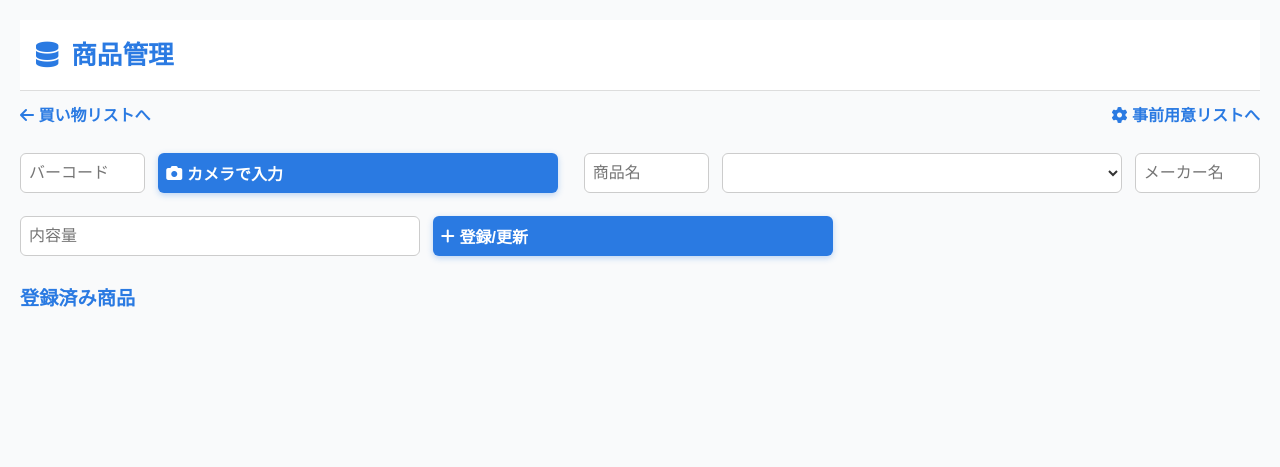
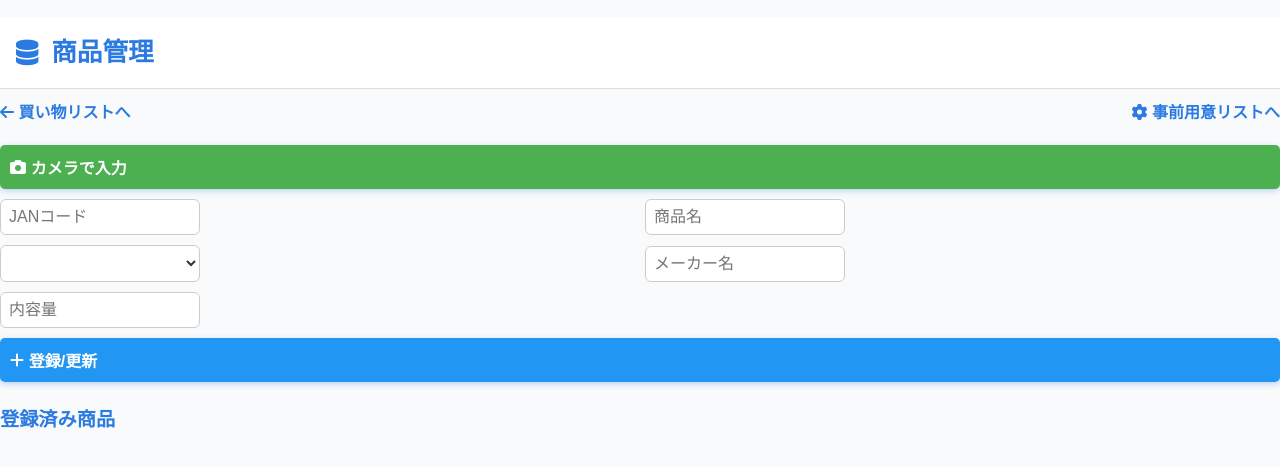
Before and after one commit to rikuto-seo/shopping-app, a Flask app: page /admin in a window 1280 px wide. Shown: the top 467 px of the page. Run offline with Flask 3, Linux system fonts and the light colour scheme; lists and menus that the app fills with data are empty; some libraries are stand-ins or nearby versions.

Commit message:
Initial commit

```diff
--- a/static/style.css
+++ b/static/style.css
@@ -344,6 +344,40 @@ ul {
   background-color: #1f5a7f;
 }
 
+#form {
+    display: grid;
+    grid-template-columns: 1fr 1fr;
+    gap: 10px;
+    align-items: center;
+    margin-bottom: 20px;
+}
+
+#form button {
+    grid-column: span 2;
+    padding: 10px;
+    font-size: 1rem;
+    cursor: pointer;
+    border-radius: 5px;
+    border: none;
+}
+
+#start-scan {
+    background-color: #4CAF50;
+    color: white;
+}
+
+#add-btn {
+    background-color: #2196F3;
+    color: white;
+}
+
+#form input, #form select {
+    padding: 8px;
+    font-size: 1rem;
+    width: 100%;
+    box-sizing: border-box;
+}
+
 /* --- レスポンシブ --- */
 @media screen and (max-width: 480px) {
   h1 {
--- a/templates/admin.html
+++ b/templates/admin.html
@@ -7,51 +7,7 @@
     <title>商品管理</title>
     <link rel="stylesheet" href="{{ url_for('static', filename='style.css') }}" />
     <link rel="stylesheet" href="https://cdnjs.cloudflare.com/ajax/libs/font-awesome/6.4.0/css/all.min.css" />
-  <style>
-    body {
-      font-family: Arial, sans-serif;
-      margin: 20px;
-    }
 
-    #form input,
-    #form select,
-    #form button {
-      margin: 5px 0;
-      padding: 8px;
-      width: 100%;
-      max-width: 400px;
-      box-sizing: border-box;
-    }
-
-    #form button {
-      cursor: pointer;
-    }
-
-    #product-list li {
-      padding: 8px;
-      border-bottom: 1px solid #ccc;
-      display: flex;
-      justify-content: space-between;
-      align-items: center;
-    }
-
-    #product-list li button {
-      margin-left: 5px;
-    }
-
-    #camera-preview {
-      width: 100%;
-      max-width: 400px;
-      margin: 1rem 0;
-    }
-
-    video {
-      width: 100%;
-      max-width: 400px;
-      border: 1px solid #ccc;
-      border-radius: 8px;
-    }
-  </style>
     <script type="module">
         import { initializeApp } from "https://www.gstatic.com/firebasejs/10.4.0/firebase-app.js";
         import { getFirestore, collection, doc, getDoc, setDoc, deleteDoc, onSnapshot }
@@ -214,17 +170,49 @@
 
             const backCam = devices.find(d => d.label.toLowerCase().includes("back")) || devices[0];
 
+            // 読み取り枠を小さく指定する
+            const hints = new Map();
+            hints.set(BarcodeFormat.EAN_13, true); // JANコード専用
+
+            const scanArea = {
+                x: 0.25, // 横方向25%から75%まで
+                y: 0.4,  // 縦方向40%から60%まで
+                width: 0.5,
+                height: 0.2
+            };
+
             codeReader.decodeFromVideoDevice(backCam.deviceId, previewElem, (result, err) => {
                 if (result) {
                     console.log("Scanned:", result.getText());
                     barcodeInput.value = result.getText();
                     barcodeInput.dispatchEvent(new Event("change"));
+
+                    if (navigator.vibrate) {
+                        navigator.vibrate(200);
+                    }
+
                     codeReader.reset(); // ストップ
                 }
             }, {
-        formats: [BarcodeFormat.EAN_13] // ✅ JANコード専用
+                formats: [BarcodeFormat.EAN_13],
+                // ZXing では decodeFromVideoDevice のオプションでスキャン範囲指定
+                // scanRegion を使う場合はブラウザ側で計算して video に overlay する形にする
+                // ここでは簡単に video CSS で枠を示す方法もおすすめ
             });
+
+            // 視覚的に枠を表示する
+            const overlay = document.createElement("div");
+            overlay.style.position = "absolute";
+            overlay.style.border = "2px solid red";
+            overlay.style.left = `${scanArea.x * 100}%`;
+            overlay.style.top = `${scanArea.y * 100}%`;
+            overlay.style.width = `${scanArea.width * 100}%`;
+            overlay.style.height = `${scanArea.height * 100}%`;
+            overlay.style.pointerEvents = "none";
+            cameraPreview.style.position = "relative";
+            cameraPreview.appendChild(overlay);
         });
+
     </script>
 </head>
 
@@ -236,12 +224,11 @@
     </div>
 
     <div id="form">
-    <input type="text" id="barcode" placeholder="バーコード" />
-    <button id="start-scan"><i class="fa-solid fa-camera"></i> カメラで入力</button><br>
+        <button id="start-scan"><i class="fa-solid fa-camera"></i> カメラで入力</button>
+        <input type="text" id="barcode" placeholder="JANコード" />
         <input type="text" id="name" placeholder="商品名" />
         <select id="category"></select>
         <input list="makers" id="maker" placeholder="メーカー名" />
-    <datalist id="makers"></datalist>
         <input type="text" id="volume" placeholder="内容量" />
         <button id="add-btn"><i class="fa-solid fa-plus"></i> 登録/更新</button>
     </div>
```
Lines whose indentation alone changed are shown as unchanged.
